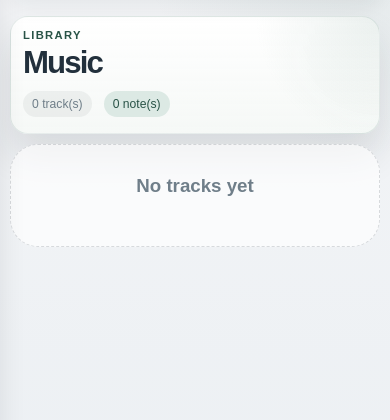
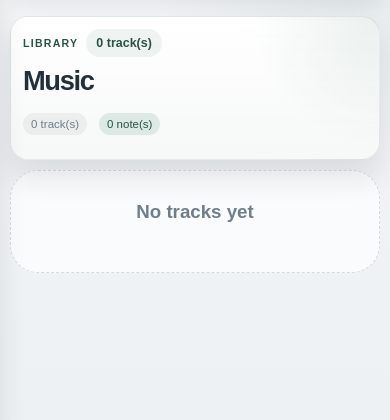
Before and after one commit to ZhehuaZhu/moments-library, a Flask app: page /music in a window 390 px wide. Shown: the part 104-524 px from the top of the page. Run offline with Flask 3, Linux system fonts and the light colour scheme; data that the repository does not hold is empty; parts of the project's set-up code (start-up, migrations or seed data) failed here and were passed over; some libraries are stand-ins or nearby versions.

Commit message:
优化界面头部

```diff
--- a/app/static/css/modules/library.css
+++ b/app/static/css/modules/library.css
@@ -15,42 +15,74 @@
 }
 
 .page-header.page-header--music-library {
-    align-items: end;
-    padding: 28px 30px;
+    position: relative;
+    display: grid;
+    grid-template-columns: minmax(0, 1fr) auto;
+    align-items: center;
+    gap: 18px;
+    padding: 18px 22px;
     border: 1px solid rgba(63, 111, 100, 0.12);
-    border-radius: 32px;
+    border-radius: 28px;
     background:
         radial-gradient(circle at top right, rgba(145, 176, 165, 0.18), transparent 32%),
         linear-gradient(180deg, rgba(255, 255, 255, 0.98), rgba(245, 248, 246, 0.94));
-    box-shadow: 0 22px 36px rgba(21, 33, 42, 0.12);
-}
-
-.music-library-page__headline {
+    box-shadow: 0 18px 28px rgba(21, 33, 42, 0.1);
+}
+
+.music-library-page__hero {
     min-width: 0;
-}
-
-.music-library-page__headline .eyebrow {
-    margin-bottom: 10px;
+    display: grid;
+    gap: 8px;
+}
+
+.music-library-page__badge-row {
+    display: flex;
+    align-items: center;
+    gap: 10px;
+    flex-wrap: wrap;
+}
+
+.music-library-page__badge-row .eyebrow {
+    margin: 0;
+}
+
+.music-library-page__spotlight {
+    display: inline-flex;
+    align-items: center;
+    min-height: 30px;
+    padding: 0 12px;
+    border-radius: 999px;
+    background: rgba(63, 111, 100, 0.08);
+    color: var(--accent-strong);
+    font-size: 0.84rem;
+    font-weight: 700;
+}
+
+.music-library-page__title-row {
+    display: flex;
+    align-items: center;
+    justify-content: space-between;
+    gap: 16px;
+    flex-wrap: wrap;
 }
 
 .page-header.page-header--music-library h1 {
     margin: 0;
-    font-size: clamp(2.5rem, 5vw, 4rem);
-    letter-spacing: -0.06em;
-}
-
-.music-library-page__actions {
-    display: grid;
-    gap: 14px;
+    font-size: clamp(1.9rem, 4vw, 2.8rem);
+    letter-spacing: -0.05em;
+}
+
+.music-library-page__stats {
+    justify-content: flex-start;
+}
+
+.music-library-page__stats--compact {
+    display: none;
+}
+
+.music-library-page__toolbar {
+    display: grid;
     justify-items: end;
-}
-
-.music-library-page__actions .button {
-    justify-self: end;
-}
-
-.music-library-page__stats {
-    justify-content: flex-end;
 }
 
 .music-library-list {
@@ -2331,19 +2363,16 @@
 
 @media (max-width: 960px) {
     .page-header.page-header--music-library {
+        grid-template-columns: 1fr;
         align-items: stretch;
     }
 
-    .music-library-page__actions {
-        justify-items: stretch;
-    }
-
-    .music-library-page__actions .button {
+    .music-library-page__title-row {
+        align-items: flex-start;
+    }
+
+    .music-library-page__toolbar {
         justify-self: start;
-    }
-
-    .music-library-page__stats {
-        justify-content: flex-start;
     }
 
     .track-row {
@@ -2353,12 +2382,19 @@
 
 @media (max-width: 720px) {
     .page-header.page-header--music-library {
-        padding: 16px 14px;
+        gap: 14px;
+        padding: 14px 14px;
         border-radius: 22px;
     }
 
     .page-header.page-header--music-library h1 {
-        font-size: clamp(1.75rem, 7vw, 2.25rem);
+        font-size: clamp(1.5rem, 6vw, 2rem);
+    }
+
+    .music-library-page__spotlight {
+        min-height: 28px;
+        padding-inline: 10px;
+        font-size: 0.78rem;
     }
 
     .track-row {
@@ -2412,32 +2448,30 @@
         border-radius: 18px;
         display: grid;
         grid-template-columns: minmax(0, 1fr);
-        gap: 10px;
+        gap: 8px;
     }
 
     .page-header.page-header--music-library h1 {
-        font-size: clamp(1.55rem, 8vw, 1.95rem);
-    }
-
-    .music-library-page__headline .eyebrow {
-        margin-bottom: 4px;
-        font-size: 0.7rem;
-    }
-
-    .music-library-page__actions {
+        font-size: clamp(1.35rem, 7vw, 1.72rem);
+    }
+
+    .music-library-page__badge-row {
         gap: 8px;
-        justify-items: start;
+    }
+
+    .music-library-page__badge-row .eyebrow {
+        font-size: 0.66rem;
     }
 
     .music-library-page__stats .stat-chip {
-        padding: 6px 9px;
-        font-size: 0.76rem;
-    }
-
-    .music-library-page__actions .button {
-        min-height: 36px;
-        padding: 7px 12px;
-        font-size: 0.86rem;
+        padding: 5px 8px;
+        font-size: 0.72rem;
+    }
+
+    .music-library-page__toolbar .button {
+        min-height: 34px;
+        padding: 6px 11px;
+        font-size: 0.82rem;
     }
 
     .track-row {
--- a/app/templates/tracks.html
+++ b/app/templates/tracks.html
@@ -8,16 +8,21 @@
 {% block content %}
 <section class="music-library-page">
     <section class="page-header page-header--music-library">
-        <div class="music-library-page__headline">
+        <div class="music-library-page__hero">
+            <div class="music-library-page__badge-row">
                 <p class="eyebrow">{{ t('common.library') }}</p>
+                <span class="music-library-page__spotlight">{{ t('counts.tracks', count=result_count) }}</span>
+            </div>
+            <div class="music-library-page__title-row">
                 <h1>{{ module_labels.music }}</h1>
-        </div>
-        <div class="music-library-page__actions">
                 <div class="page-header__stats music-library-page__stats">
                     <span class="stat-chip">{{ t('counts.tracks', count=result_count) }}</span>
                     <span class="stat-chip stat-chip--accent">{{ t('counts.notes', count=music_stats.notes) }}</span>
                 </div>
+            </div>
+        </div>
         {% if can_manage %}
+            <div class="music-library-page__toolbar">
                 <button
                     type="button"
                     class="button button--ghost button--compact"
@@ -28,8 +33,14 @@
                 >
                     {{ t('music.add_track') }}
                 </button>
+            </div>
+        {% else %}
+            <div class="music-library-page__toolbar">
+                <div class="page-header__stats music-library-page__stats music-library-page__stats--compact">
+                    <span class="stat-chip stat-chip--accent">{{ t('counts.notes', count=music_stats.notes) }}</span>
+                </div>
+            </div>
         {% endif %}
-        </div>
     </section>
 
     <section class="music-library-list">
```
Lines whose indentation alone changed are shown as unchanged.
